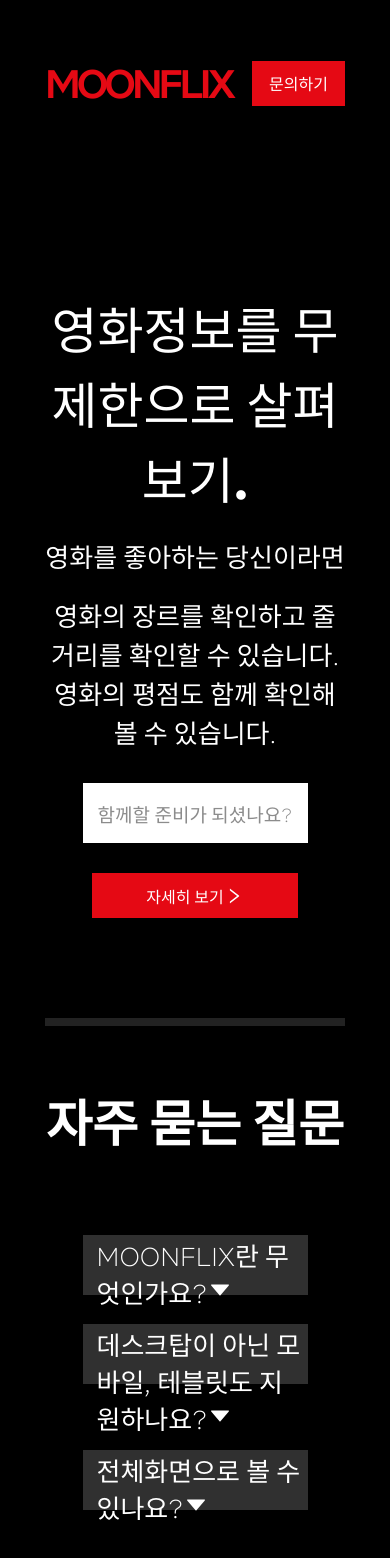
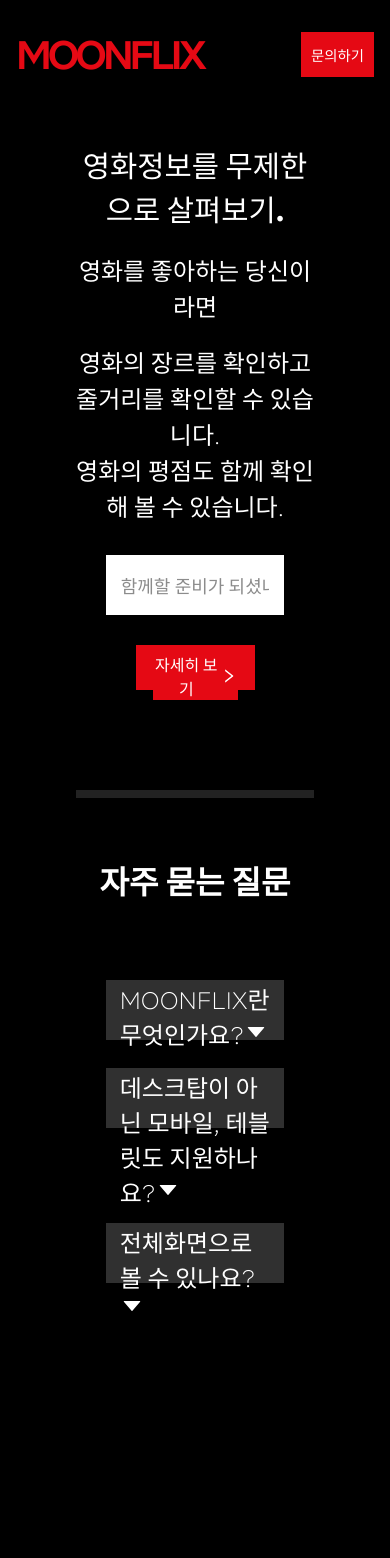
Before and after one commit to LovelyMoon23/moonflix, a React (Create React App) app: page / in a window 390 px wide. Shown: the top 1558 px of the page. After the commit the page ends 1401 px from the top, so only its background shows below. Built offline with nearby package versions, Linux system fonts and the light colour scheme.

Commit message:
반응형웹 작업

```diff
--- /dev/null
+++ b/src/data/Data.js
@@ -0,0 +1 @@
+export const MAINIMG = [{ image: '' }, { image: '' }, { image: '' }]
--- a/src/routes/Detail.js
+++ b/src/routes/Detail.js
@@ -21,10 +21,6 @@
   useEffect(() => {
     getMovieDetail()
   }, [])
-
-  // const downloadAddr = detailData.torrrents.map((address) => (
-  //   <a src={address.url}></a>
-  // ))
 
   return (
     <div className="detail_wrap">
--- a/src/routes/Landing.js
+++ b/src/routes/Landing.js
@@ -38,7 +38,12 @@
     },
   ]
 
-  const openFaqCard = (event) => {}
+  const openFaqCard = (event) => {
+    // const { id, answer } = event.target.id
+    // if (id === answer) {
+    //   console.log('dd')
+    // }
+  }
 
   return (
     <div id="wrap" className="landing_wrap">
@@ -103,7 +108,7 @@
                     )}
                   </button>
                 </li>
-                {faqOpened && <div className="faq_answer"> {faq.answer}</div>}
+                {faqOpened && <div className="faq_answer">{faq.answer}</div>}
               </>
             ))}
           </ul>
--- a/src/styles/Detail.css
+++ b/src/styles/Detail.css
@@ -48,11 +48,6 @@
     font-size: 42px;
 }
 
-
-.movie_detail_body ul{
-    list-style: none;
-}
-
 .movie_detail_body li{
     font-size: 24px;
 }
--- a/src/styles/Landing.css
+++ b/src/styles/Landing.css
@@ -1,12 +1,17 @@
 @import 'styles/common.css';
 @import 'styles/reset.css';
 @import 'styles/font.css';
-
 
 .landing_wrap{
     padding: 45px;
     color: white;
 }
+
+@media only screen and (max-width: 600px) {
+    .landing_wrap {
+        padding: 1rem;
+    }
+  }
 
 .user_menu{
    display: flex;
@@ -16,19 +21,26 @@
 }
 .user_menu .logo{
     font-family:'NetflixSansMedium';
-    font-size: 40px;
+    font-size: 2.5rem;
     letter-spacing: -4px;
     color: #e50914;
 }
 
 .user_menu button{
-    padding: 7px 17px ;
+    padding: 7px 34px ;
     height: 45px;
     border: none;
     background-color: #e50914;
     font-family:'NetflixSansLight';
-    font-size: 16px;
+    font-size: 1rem;
     color:#FFF;
+}
+
+@media only screen and (max-width: 600px) {
+    .user_menu button{
+        padding: 10px;
+        font-size: .9rem;
+    }
 }
 
 .story_card_wrap{
@@ -36,26 +48,45 @@
     text-align: center;
 }
 
+@media only screen and (max-width: 600px) {
+    .story_card_wrap{
+        padding: 60px;
+    }
+}
+
 .introduction_wrap {
     padding-bottom: 100px;
     border-bottom: 8px solid #222;
 }
 
+
 .introduction_wrap .introduction_card_title{
     margin-bottom: 20px;
     font-family:'NetflixSansBold';
-    font-size: 50px;
+    font-size: 3rem;
 }
 
 .introduction_wrap .introduction_card_subtitle{
     margin-bottom: 20px;
     font-family:'NetflixSansThin';
-    font-size: 26px;
+    font-size: 1.5rem;
 }
+
+@media only screen and (min-width: 768px) {
+    .introduction_wrap .introduction_card_title{
+        font-size: 3rem;
+    }
+  }
+
+@media only screen and (max-width: 767px) {
+    .introduction_wrap .introduction_card_title {
+        font-size: 1.85rem;
+    }
+  }
 
 .introduction_wrap .introduction_card_content{
     font-family:'NetflixSansThin';
-    font-size: 26px;
+    font-size: 1.5rem;
 }
 
 .introduction_wrap input {
@@ -66,19 +97,26 @@
     border: none;
     background-color: #fff;
     font-family:'NetflixSansThin';
-    font-size: 19px;
+    font-size: 1.125rem;
     color: #8c8c8c;
 }
 
 .go_to_main_button {
     display: block;
+   width:25%;
     padding: 7px 17px;
-    width: 206px;
     height: 45px;
     border: none;
     background-color: #e50914;
-    font-size: 16px;
+    font-size: 1rem;
     color:#FFF;
+}
+
+@media only screen and (max-width: 600px) {
+    .go_to_main_button{
+        width:50%;
+        font-size: .9rem;
+    }
 }
 
 
@@ -86,6 +124,7 @@
     display: flex;
     align-items: center;
     justify-content: center;
+    font-size: 1rem;
     font-family:'NetflixSansLight';
     background-color: #e50914;
 }
@@ -93,12 +132,15 @@
 .faq_wrap .faq_card_title{
     margin: 60px 0;
     font-family:'NetflixSansBold';
-    font-size: 50px;
+    font-size: 3rem;
 }
 
-.faq_wrap ul{
-    list-style: none;
-}
+@media only screen and (max-width: 768px) {
+    .faq_wrap .faq_card_title{
+        font-size: 2rem;
+    }
+  }
+
 
 .faq_question button{
   width: 75%;
@@ -109,15 +151,16 @@
   background: #303030;
   color: white;
   font-family:'NetflixSansThin';
-  font-size: 26px;
+  font-size: 1.5rem;
   text-align: left;
 }
+
 .faq_answer {
     margin: 0 auto;
     width: 75%;
     padding: 30px;
     background: #303030;
     font-family:'NetflixSansThin';
-    font-size: 26px;
+    font-size: 1.5rem;
     text-align: left;
 }
--- a/src/styles/Layout.css
+++ b/src/styles/Layout.css
@@ -1,3 +1,7 @@
+@import 'styles/common.css';
+@import 'styles/reset.css';
+@import 'styles/font.css';
+
 .fullscreen_style{
     overflow:auto
 }
--- a/src/styles/Nav.css
+++ b/src/styles/Nav.css
@@ -1,6 +1,6 @@
-.nav_wrap a{
-    text-decoration: none;
-}
+@import 'styles/common.css';
+@import 'styles/reset.css';
+@import 'styles/font.css';
 
 .nav_wrap{
     display: flex;
--- a/src/styles/NotFound.css
+++ b/src/styles/NotFound.css
@@ -1,3 +1,6 @@
+@import 'styles/common.css';
+@import 'styles/reset.css';
+
 .notFound{
     height: 100vh;
 }
--- a/src/styles/common.css
+++ b/src/styles/common.css
@@ -6,3 +6,11 @@
   font-family: 'NetFlixSans';
   background-color:#000;
 }
+
+a{
+  text-decoration: none;
+}
+
+ul{
+  list-style: none;
+}
--- /dev/null
+++ b/src/styles/mediaVar.css
@@ -0,0 +1,7 @@
+:root {
+    --lg: min-width: 1200px;
+    --pc: min-width: 992px;
+    --tab: min-width: 768px;
+    --mob:min-width: 600px;
+    --sm: max-width: 600px;
+}
```
